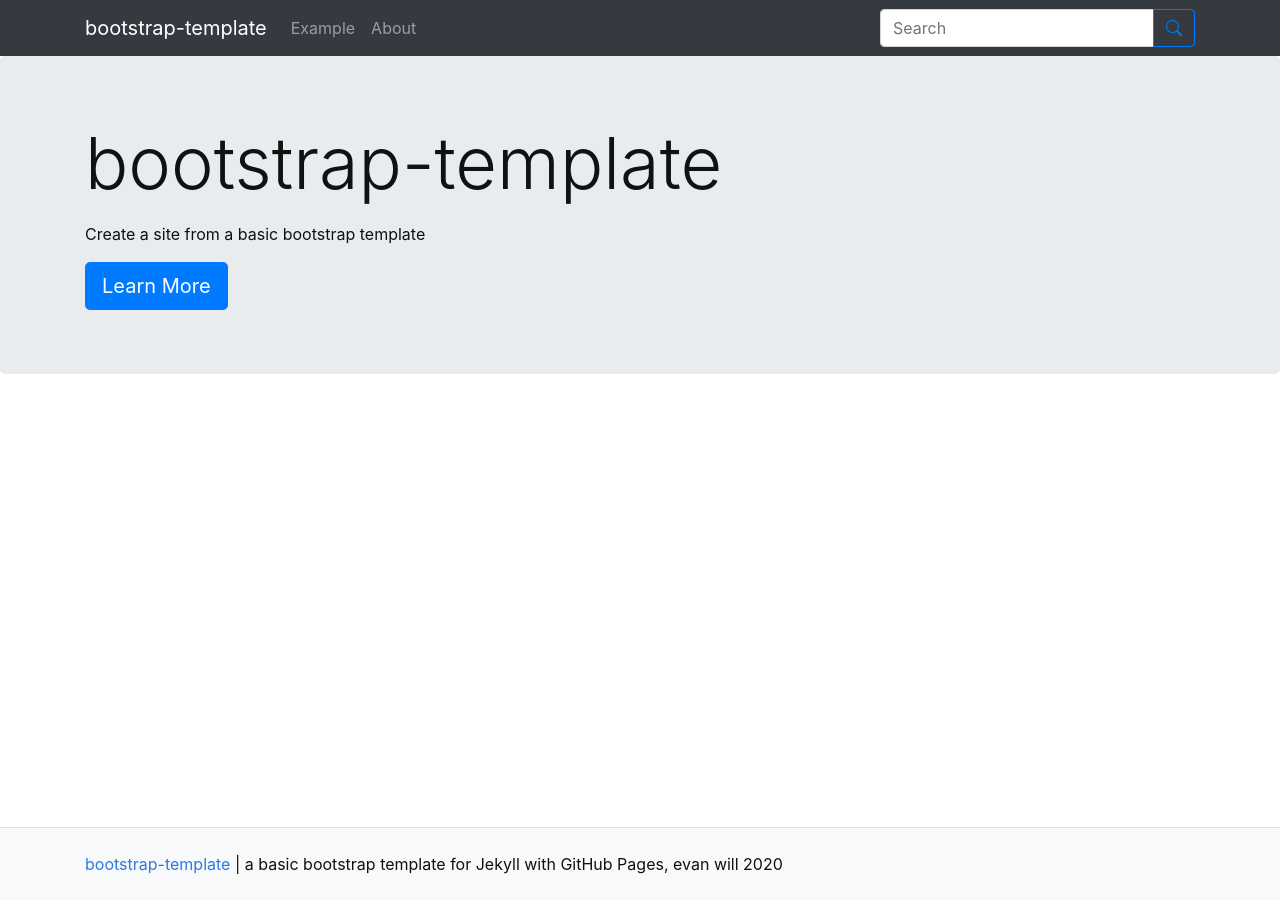
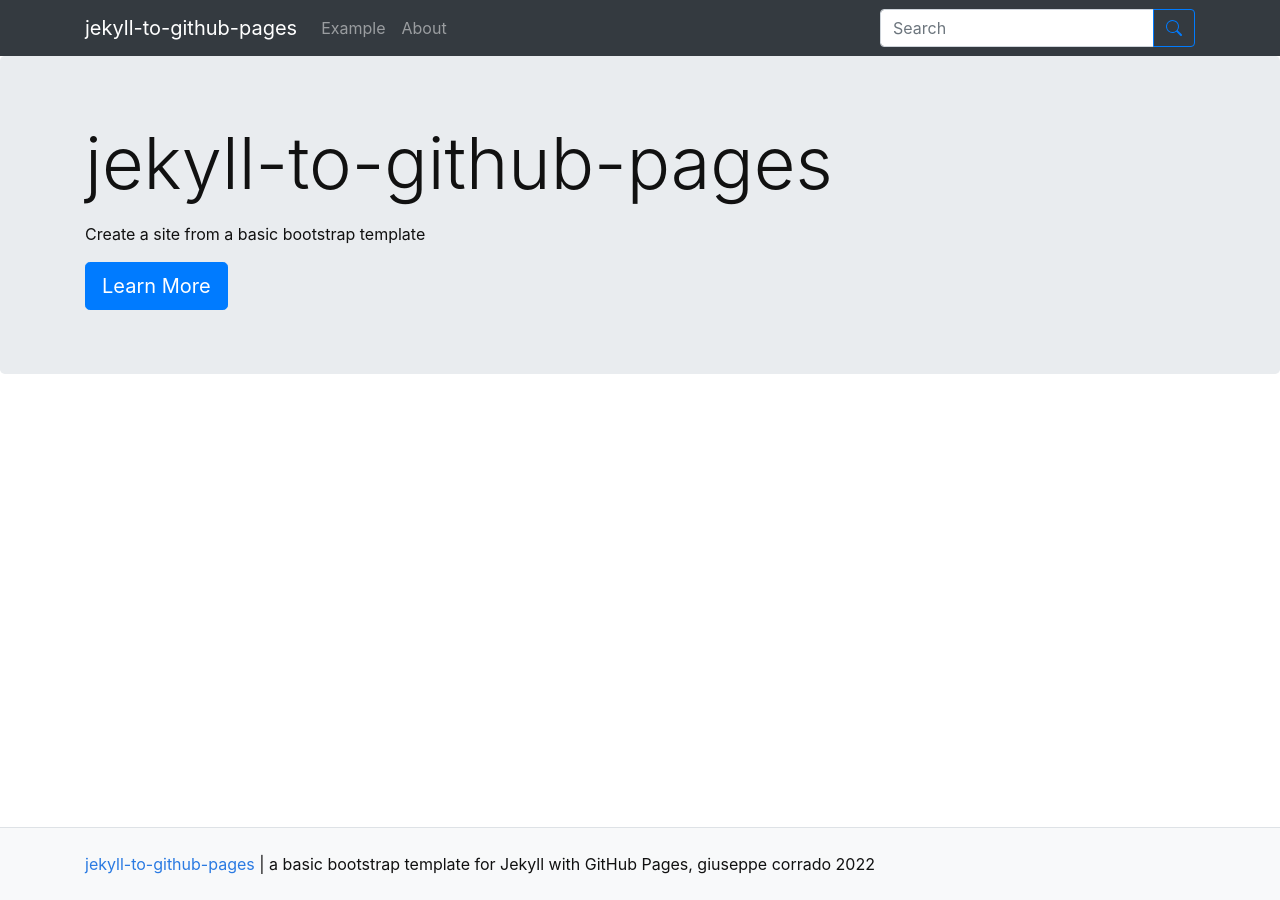
Before and after one commit to corrado93/Jekyll-to-GithubPages-test, a Jekyll site: the page built from pages/index.md, in a window 1280 px wide. Built offline with Jekyll 4.4.1, drawn with Linux system fonts in a browser that asks for light colours.

Commit message:
first commit

```diff
--- a/_config.yml
+++ b/_config.yml
@@ -9,10 +9,10 @@
 #######
 # SITE SETTINGS
 #
-title: bootstrap-template
+title: jekyll-to-github-pages
 description: "a basic bootstrap template for Jekyll with GitHub Pages"
-year: 2020
-author: evan will
+year: 2022
+author: giuseppe corrado
 # add search box to navbar, true/false
 search: true
 
@@ -29,7 +29,7 @@ url:
 # baseurl is your github repository's name prefixed with a /
 baseurl:
 # location of code, the full url to your github repository
-source-code: https://github.com/thecdil/bootstrap-template
+source-code:
 
 ##########
 # GOOGLE ANALYTICS [optional!]
```
